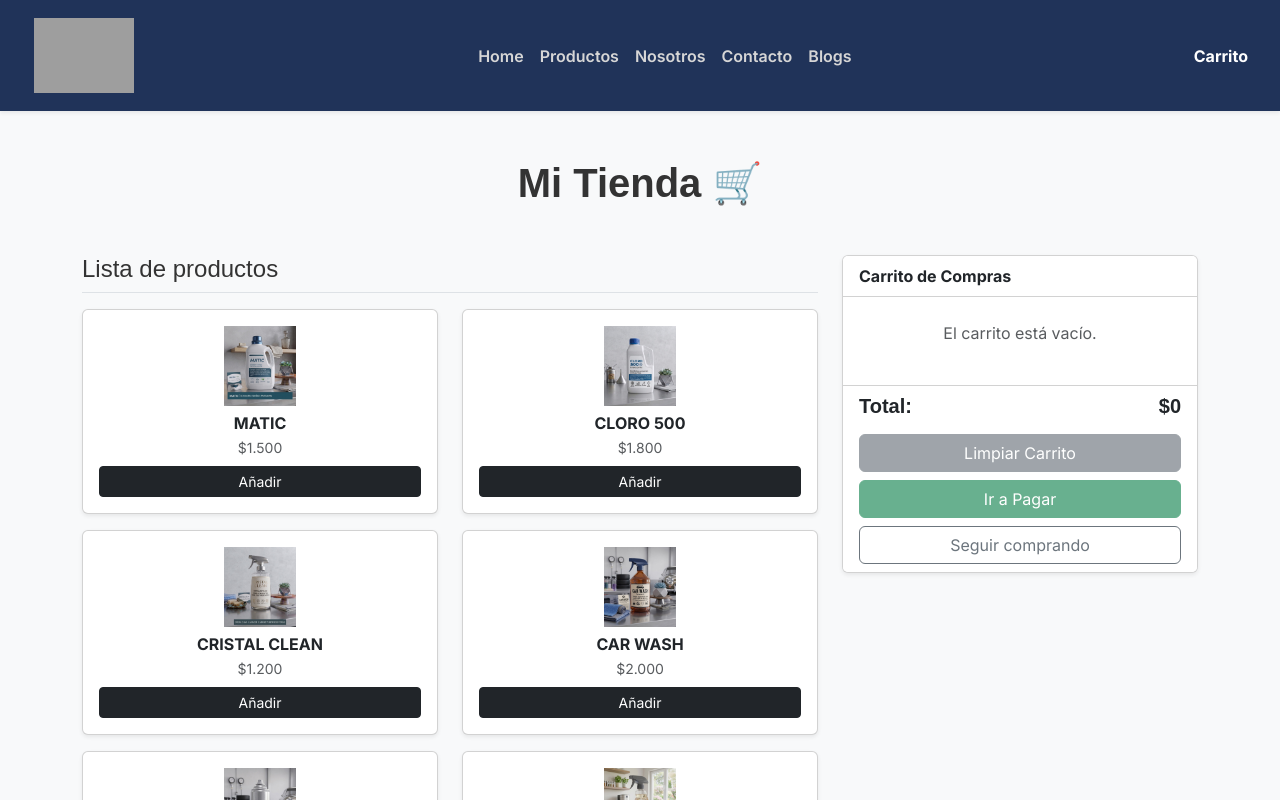
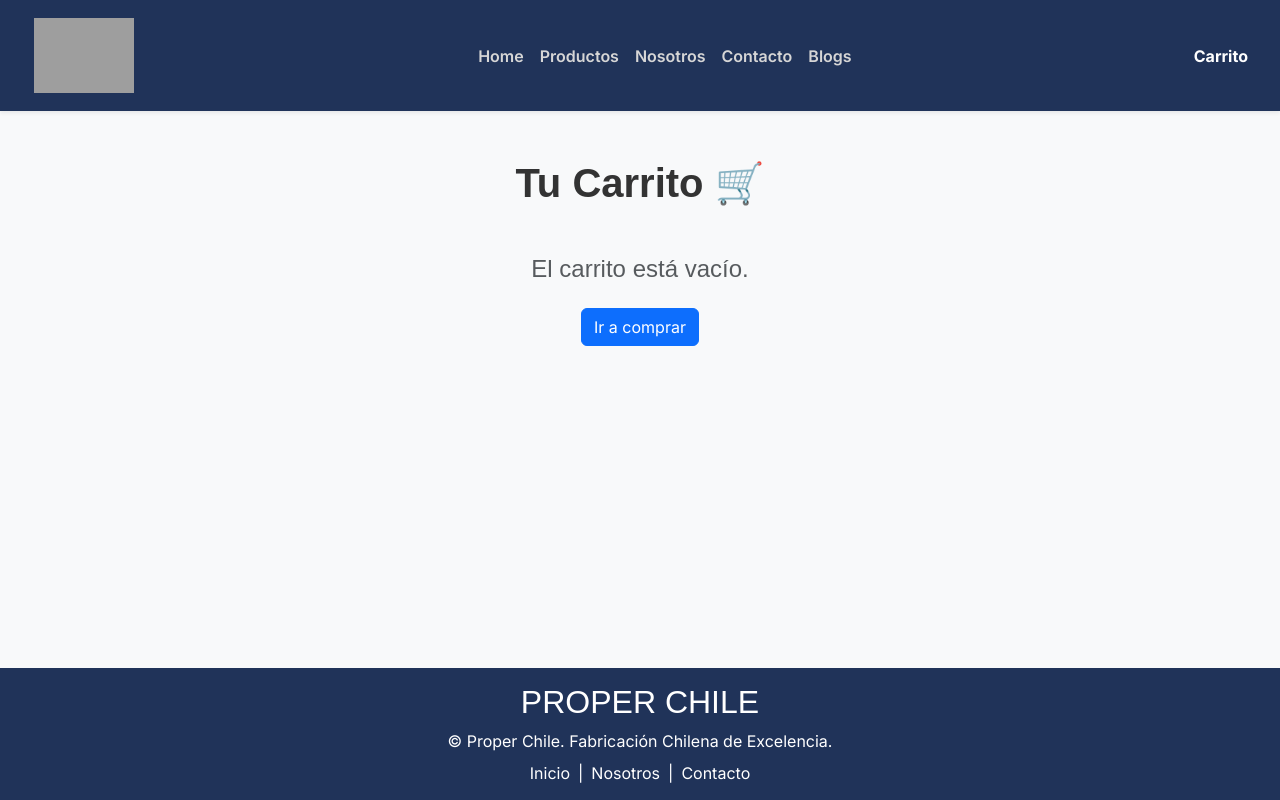
Before and after one commit to Yellu-u/Ev_II_FullstackII, a Next.js app in the folder my-app/: page /carrito in a window 1280 px wide. Shown: the top 800 px of the page. Built offline with nearby package versions, Linux system fonts and the light colour scheme; grey boxes are pictures that could not be loaded.

Commit message:
fix: se arregla menu de carrito de compra

```diff
--- a/my-app/app/carrito/page.tsx
+++ b/my-app/app/carrito/page.tsx
@@ -1,101 +1,77 @@
 "use client";
 
 import { useCarrito } from "../context/CarritoContext";
-import { productos } from "../../data/productos.js";
 import Link from "next/link";
 import Navbar from '@/components/Navbar';
 import Footer from '@/components/Footer';
 
 export default function Carrito() {
-    const { carrito, agregarAlCarrito, eliminarDelCarrito, vaciarCarrito, total } = useCarrito();
+    const { carrito, eliminarDelCarrito, vaciarCarrito, total, sumarCantidad, restarCantidad } = useCarrito();
 
     return (
         <div className="d-flex flex-column min-vh-100 bg-light">
             <Navbar />
 
             <div className="container py-5 flex-grow-1">
-                <h1 className="text-center fw-bold mb-5">Mi Tienda 🛒</h1>
+                <h1 className="text-center fw-bold mb-5">Tu Carrito 🛒</h1>
 
-                <div className="row">
-                    <div className="col-lg-8 mb-4">
-                        <h4 className="mb-3 border-bottom pb-2">Lista de productos</h4>
-                        <div className="row">
-                            {productos.slice(0, 6).map((unProducto) => (
-                                <div className="col-12 col-sm-6 mb-3" key={unProducto.id}>
-                                    <div className="card h-100 shadow-sm">
-                                        <div className="card-body d-flex flex-column text-center">
+                {carrito.length === 0 ? (
+                    <div className="text-center mt-5">
+                        <h4 className="text-muted">El carrito está vacío.</h4>
+                        <Link href="/productos" className="btn btn-primary mt-3">
+                            Ir a comprar
+                        </Link>
+                    </div>
+                ) : (
+                    <div className="row justify-content-center">
+                        <div className="col-md-8">
+                            <ul className="list-group mb-4">
+                                {carrito.map((item) => (
+                                    <li key={item.id} className="list-group-item d-flex justify-content-between align-items-center py-3">
+
+                                        <div className="d-flex align-items-center">
                                             <img
-                                                src={unProducto.imagen}
-                                                alt={unProducto.nombre}
-                                                style={{ height: "80px", objectFit: "contain" }}
-                                                className="mb-2"
+                                                src={item.imagen}
+                                                alt={item.nombre}
+                                                style={{ width: "60px", height: "60px", objectFit: "contain" }}
+                                                className="me-3 bg-light rounded p-1"
                                             />
-                                            <h6 className="fw-bold mb-1">{unProducto.nombre}</h6>
-                                            <small className="text-muted mb-2">${unProducto.precio_nuevo.toLocaleString('es-CL')}</small>
-
-                                            <button
-                                                className="btn btn-sm btn-dark mt-auto"
-                                                onClick={() => agregarAlCarrito(unProducto)}
-                                            >
-                                                Añadir
-                                            </button>
-                                        </div>
-                                    </div>
-                                </div>
-                            ))}
+                                            <div>
+                                                <h6 className="mb-0 fw-bold">{item.nombre}</h6>
+                                                <small className="text-muted">
+                                                    ${item.precio_nuevo.toLocaleString('es-CL')} c/u
+                                                </small>
                                             </div>
                                         </div>
 
-                    <div className="col-lg-4">
-                        <div className="card shadow-sm sticky-top" style={{ top: "20px" }}>
-                            <div className="card-header bg-white fw-bold">
-                                Carrito de Compras
+                                        <div className="d-flex align-items-center">
+                                            <div className="input-group input-group-sm me-4" style={{ width: "100px" }}>
+                                                <button className="btn btn-outline-secondary" onClick={() => restarCantidad(item.id)}>
+                                                    -
+                                                </button>
+                                                <span className="form-control text-center fw-bold bg-white">
+                                                    {item.cantidad}
+                                                </span>
+                                                <button className="btn btn-outline-secondary" onClick={() => sumarCantidad(item.id)}>
+                                                    +
+                                                </button>
                                             </div>
 
-                            <div className="card-body p-0">
-                                {carrito.length === 0 ? (
-                                    <p className="text-center text-muted p-4">El carrito está vacío.</p>
-                                ) : (
-                                    <ul className="list-group list-group-flush">
-                                        {carrito.map((item) => (
-                                            <li key={item.id} className="list-group-item d-flex justify-content-between align-items-center">
-                                                <div>
-                                                    <h6 className="mb-0 fw-bold">{item.nombre}</h6>
-                                                    <small className="text-muted">Cant: {item.cantidad} x ${item.precio_nuevo}</small>
-                                                </div>
-                                                <div className="d-flex align-items-center">
-                                                    <span className="fw-bold me-3">${(item.precio_nuevo * item.cantidad).toLocaleString('es-CL')}</span>
-                                                    <button
-                                                        className="btn btn-sm btn-danger"
-                                                        onClick={() => eliminarDelCarrito(item.id)}
-                                                    >
-                                                        X
-                                                    </button>
+                                            <span className="fw-bold me-4" style={{ minWidth: "80px", textAlign: "right" }}>
+                                                ${(item.precio_nuevo * item.cantidad).toLocaleString('es-CL')}
+                                            </span>
                                         </div>
                                     </li>
                                 ))}
                             </ul>
-                                )}
-                            </div>
 
-                            <div className="card-footer bg-white">
-                                <h5 className="d-flex justify-content-between fw-bold mb-3">
-                                    <span>Total:</span>
-                                    <span>${total.toLocaleString('es-CL')}</span>
-                                </h5>
+                            <h4 className="text-end">Total: ${total.toLocaleString('es-CL')}</h4>
 
-                                <div className="d-grid gap-2">
-                                    <button
-                                        className="btn btn-secondary"
-                                        onClick={vaciarCarrito}
-                                        disabled={carrito.length === 0}
-                                    >
+                            <div className="d-grid gap-2 mt-4">
+                                <button className="btn btn-secondary" onClick={vaciarCarrito}>
                                     Limpiar Carrito
                                 </button>
-                                    <button
-                                        className="btn btn-success"
-                                        disabled={carrito.length === 0}
-                                    >
+                                <button className="btn btn-success btn-lg">
                                     Ir a Pagar
                                 </button>
                                 <Link href="/productos" className="btn btn-outline-secondary">
@@ -104,8 +80,7 @@ export default function Carrito() {
                             </div>
                         </div>
                     </div>
-                    </div>
-                </div>
+                )}
             </div>
 
             <Footer />
--- a/my-app/app/context/CarritoContext.jsx
+++ b/my-app/app/context/CarritoContext.jsx
@@ -21,7 +21,24 @@ export function CarritoProvider({ children }) {
             // Si no existe, lo agregamos con cantidad 1
             return [...prev, { ...producto, cantidad: 1 }];
         });
-        setIsOpen(true); // Abrimos el panel para que el usuario vea que se agregó
+        setIsOpen(true);
+    };
+
+    const sumarCantidad = (id) => {
+        setCarrito((prev) =>
+            prev.map(item => item.id === id ? { ...item, cantidad: item.cantidad + 1 } : item)
+        );
+    };
+
+    const restarCantidad = (id) => {
+        setCarrito((prev) => {
+            return prev.map(item => {
+                if (item.id === id) {
+                    return { ...item, cantidad: item.cantidad - 1 };
+                }
+                return item;
+            }).filter(item => item.cantidad > 0);
+        });
     };
 
     // Función para eliminar un producto
@@ -42,6 +59,8 @@ export function CarritoProvider({ children }) {
         <CarritoContext.Provider value={{
             carrito,
             agregarAlCarrito,
+            sumarCantidad,
+            restarCantidad,
             eliminarDelCarrito,
             total,
             isOpen,
```
Lines whose indentation alone changed are shown as unchanged.
